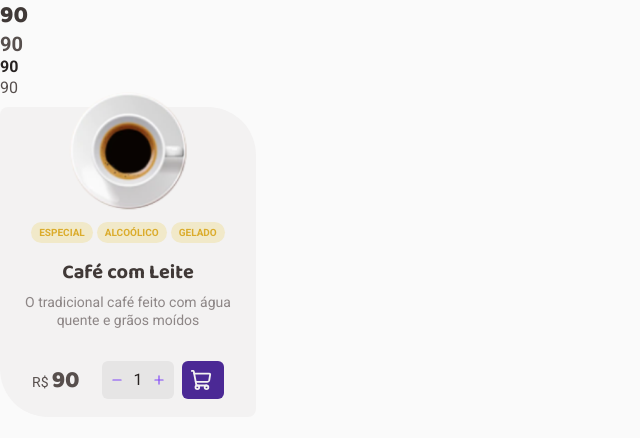
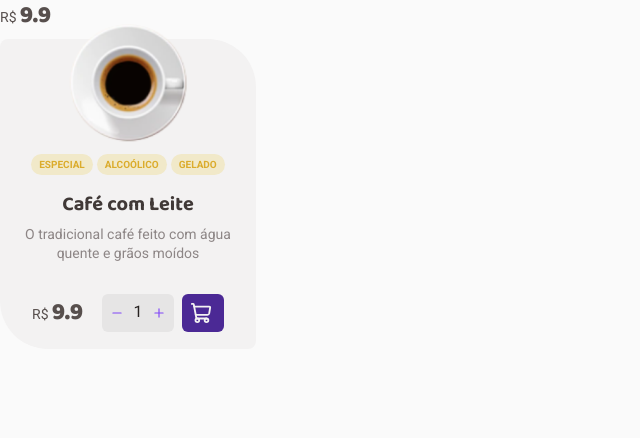
Before and after one commit to YasminFerrariDias/coffeeDelivery, a React (Vite) app: page / in a window 1280 px wide. Shown: the top 438 px of the page, without its empty margins (0-640 px from the left). Built offline with nearby package versions, Linux system fonts and the light colour scheme.

Commit message:
Modificando o Price - tirando o Text e adicionando o Number

```diff
--- a/src/App.tsx
+++ b/src/App.tsx
@@ -8,10 +8,9 @@ import { Advantages } from './components/Advantages'
 import { Tag } from './components/Tag'
 import { Count } from './components/Count'
 import { Card } from './components/Card'
-import { Price } from './components/Price'*/}
+import { Number } from './components/Number'*/}
 import { CoffeeCard } from './components/CoffeeCard'
-import { Number } from './components/Number'
-
+import { Price } from './components/Price'
 
 export function App() {
   return (
@@ -62,22 +61,24 @@ export function App() {
         <Count />
       </div>
 
-      <div className="Price">
-        <Price price='9,90' />
-      </div>
+
 
       <div className='Card'>
         <Card variant='smallRounded'/>
         <Card variant='mediumArounded'/>
         <Card variant='smallSquare'/>
         <Card variant='mediumSquare'/>
-      </div>*/}
+      </div>
 
-      <div>
+      <div className='Numer'>
         <Number $variantText='title-m' $number={90} variantColor='base-subtitle' />
         <Number $variantText='text-l-bold' $number={90} variantColor='base-text' />
         <Number $variantText='text-m-bold' $number={90} variantColor='base-title' />
         <Number $variantText='text-m'$number={90}  variantColor='base-text'/>
+      </div>*/}
+
+      <div className="Price">
+        <Price $number={9.90} />
       </div>
 
       <div className="CoffeeCard">
--- a/src/components/CoffeeCard/index.tsx
+++ b/src/components/CoffeeCard/index.tsx
@@ -50,7 +50,7 @@ interface CoffeeCardProps {
   | 'Mochaccino'
 }
 
-export function CoffeeCard({ img, tagValue, textTitle, text, price }: CoffeeCardProps) {
+export function CoffeeCard({ img, tagValue, textTitle, text }: CoffeeCardProps) {
   const Img = {
     Americano, Arabe, CafeComLeite, CafeGelado, Capuccino, ChocolateQuente, Cubano, ExpressoCremoso, Expresso, Havaiano, Irlandes, Latte, Macchiato, Mochaccino,
   }[img]
@@ -70,7 +70,7 @@ export function CoffeeCard({ img, tagValue, textTitle, text, price }: CoffeeCard
         <span className="title"><Title text={textTitle} color="base-subtitle" variant="title-s" /></span>
         <span className="text"><Text text={text} color="base-label" variant="text-s" /></span>
         <footer>
-          <Price price={price} />
+          <Price $number={9.90} />
           <AddCart>
             <Count />
             <Button icon="ShoppingCart" ColorIcon="base-card" ColorVariant="purple-dark" variant="tag" color="white" text="" />
--- a/src/components/Number/index.tsx
+++ b/src/components/Number/index.tsx
@@ -15,7 +15,7 @@ interface NumberProps {
 
 export function Number({ $variantText, variantColor, $number }: NumberProps) {
   return (
-    <NumberContainer $variantText={$variantText} variantColor={variantColor} $number={$number}>
+    <NumberContainer $variantText={$variantText} variantColor={variantColor} $number={$number} className="number" >
       {$number && <span>{$number}</span>}
     </NumberContainer>
   )
--- a/src/components/Price/index.tsx
+++ b/src/components/Price/index.tsx
@@ -1,16 +1,16 @@
+import { Number } from '../Number'
 import { Text } from '../Text'
-import { Title } from '../Title'
 import { PriceContainer } from './styles'
 
 interface PriceProps{
-  price: string
+  $number: number
 }
 
-export function Price({ price }: PriceProps) {
+export function Price({ $number }: PriceProps) {
   return (
     <PriceContainer>
       <Text color='base-text' variant='text-s' text='R$' />
-      <Title color='base-text' text={price} variant='title-m'/>
+      <Number $variantText='title-m' $number={$number} variantColor='base-text' />
     </PriceContainer>
   )
 }
--- a/src/components/Price/styles.ts
+++ b/src/components/Price/styles.ts
@@ -11,7 +11,7 @@ export const Text = styled.span`
   margin: 0;
 `;
 
-export const Title = styled.h2`
+export const number = styled.span`
   line-height: 1;
   margin: 0;
 `;
```
